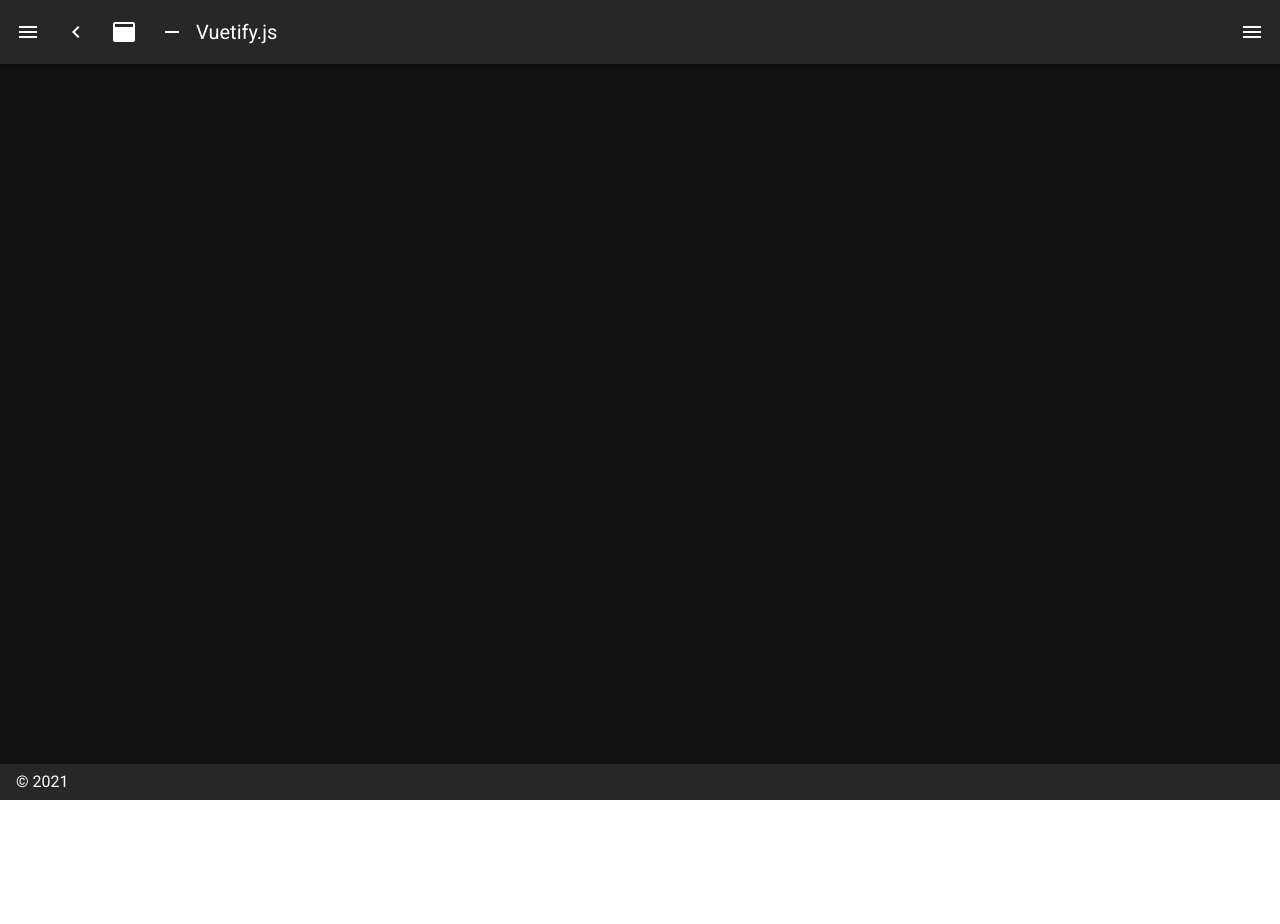
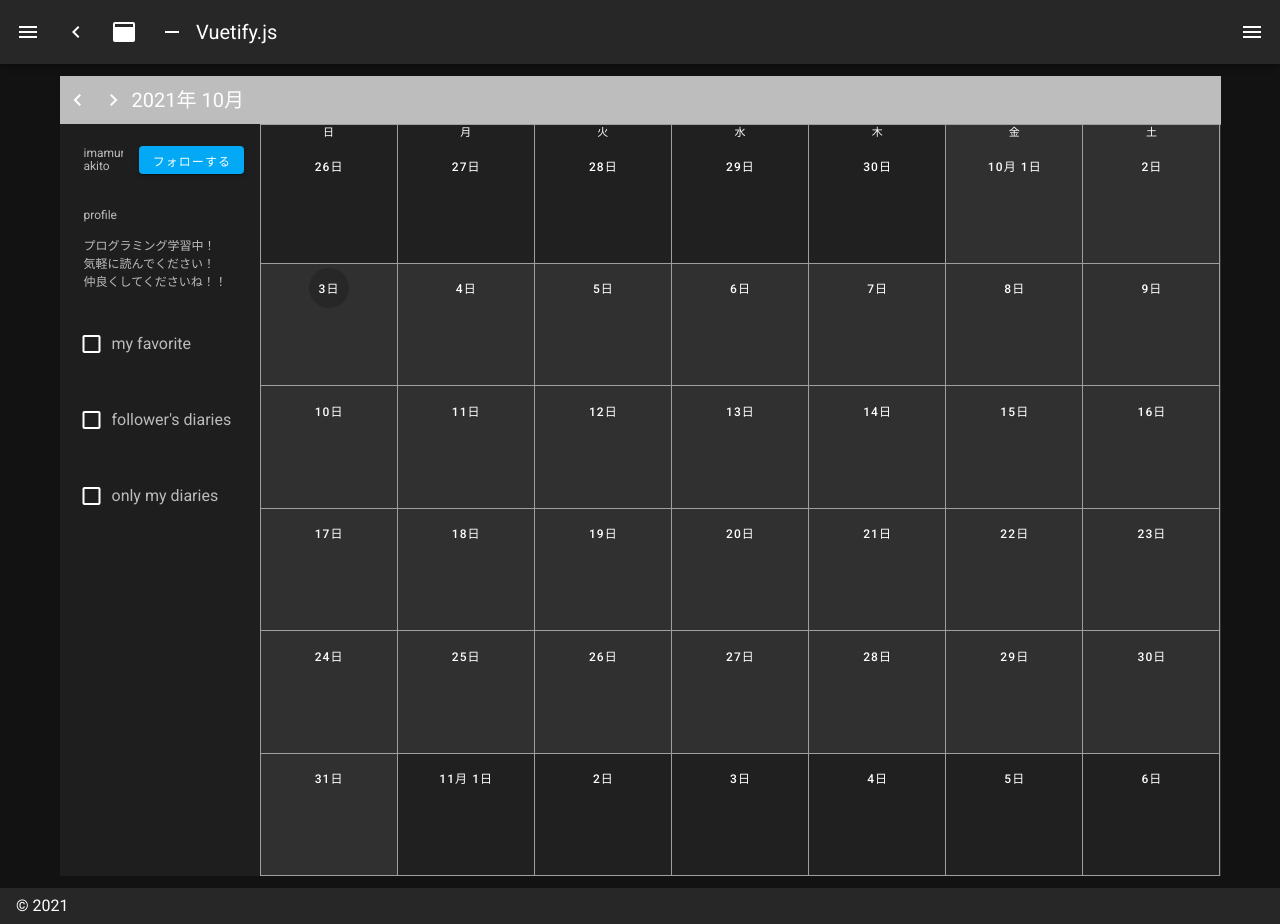
Before and after one commit to akito-i/ShareDiaries, a Nuxt app in the folder nuxt/: page /calendar in a window 1280 px wide. Before the commit this address had no page. Before the commit the page ends 800 px from the top, so only its background shows below. Built offline with nearby package versions, Linux system fonts and the light colour scheme.

Commit message:
create_calendar_page #16
カレンダーページのフロント画面の作成。
カレンダーの月の変更と、フォローボタンの切り替えの機能も実装。

```diff
--- a/nuxt/package.json
+++ b/nuxt/package.json
@@ -14,6 +14,8 @@
   "dependencies": {
     "@nuxtjs/axios": "^5.13.6",
     "core-js": "^3.15.1",
+    "data-fns": "^0.1.8",
+    "date-fns": "^2.24.0",
     "nuxt": "^2.15.7",
     "vuetify": "^2.5.5"
   },
--- /dev/null
+++ b/nuxt/pages/calendar/index.vue
@@ -0,0 +1,94 @@
+<template>
+  <div>
+    <v-sheet height="6vh" class="d-flex align-center" color="grey lighten-1">
+      <v-btn icon @click="$refs.calendar.prev()">
+        <v-icon>mdi-chevron-left</v-icon>
+      </v-btn>
+      <v-btn icon @click="$refs.calendar.next()">
+        <v-icon>mdi-chevron-right</v-icon>
+      </v-btn>
+      <v-toolbar-title>{{ calendarTitle }}</v-toolbar-title>
+    </v-sheet>
+    <v-sheet height="94vh" class="d-flex">
+        <v-sheet width="200px">
+          <v-list dense>
+            <v-list-item>
+              <v-list-item-content>
+                <v-subheader>imamura akito</v-subheader>
+              </v-list-item-content>
+              <v-list-item-action>
+                <v-btn
+                  :color="toggle.buttonColor"
+                  class="white--text"
+                  small
+                  @click="isFollow = !isFollow"
+                >
+                    {{ toggle.followStatus }}
+                </v-btn>
+              </v-list-item-action>
+            </v-list-item>
+              <v-list-item>
+                <v-list-item-content>
+                    <v-subheader>profile</v-subheader>
+                </v-list-item-content>
+              </v-list-item>
+              <v-list-item>
+                <v-subheader>
+                  プログラミング学習中！<br>
+                  気軽に読んでください！<br>
+                  仲良くしてくださいね！！
+                </v-subheader>
+              </v-list-item>
+            <v-list-item-group style="height:50px" class="mt-5">
+              <v-list-item>
+                <v-list-item-content class="pa-1">
+                  <v-checkbox
+                    class="pb-2 pt-2"
+                    label="my favorite"
+                  ></v-checkbox>
+                  <v-checkbox
+                    class="pb-2"
+                    label="follower's diaries"
+                  ></v-checkbox>
+                  <v-checkbox
+                    class="pb-2"
+                    label="only my diaries"
+                  ></v-checkbox>
+                </v-list-item-content>
+              </v-list-item>
+            </v-list-item-group>
+          </v-list>
+        </v-sheet>
+        <v-sheet class="flex">
+        <v-calendar
+          ref="calendar"
+          v-model="value"
+          locale="ja-jp"
+        ></v-calendar>
+      </v-sheet>
+    </v-sheet>
+  </div>
+</template>
+
+<script>
+import { format } from 'date-fns';
+
+export default {
+  data() {
+    return {
+       dateValue: format(new Date(), 'yyyy/MM/dd'),
+       isFollow: false
+    }
+  },
+  computed: {
+    calendarTitle() {
+        return format(new Date(this.dateValue), 'yyyy年 M月');
+    },
+    toggle(){
+      const buttonColor = this.isFollow ? 'light-gray' : 'light-blue'
+      const followStatus = this.isFollow ? 'フォロー済' : 'フォローする'
+      return { buttonColor, followStatus }
+    }
+  },
+}
+</script>
```
Also changed, not shown: 1 other file (tests, documents, lock files or other folders).
